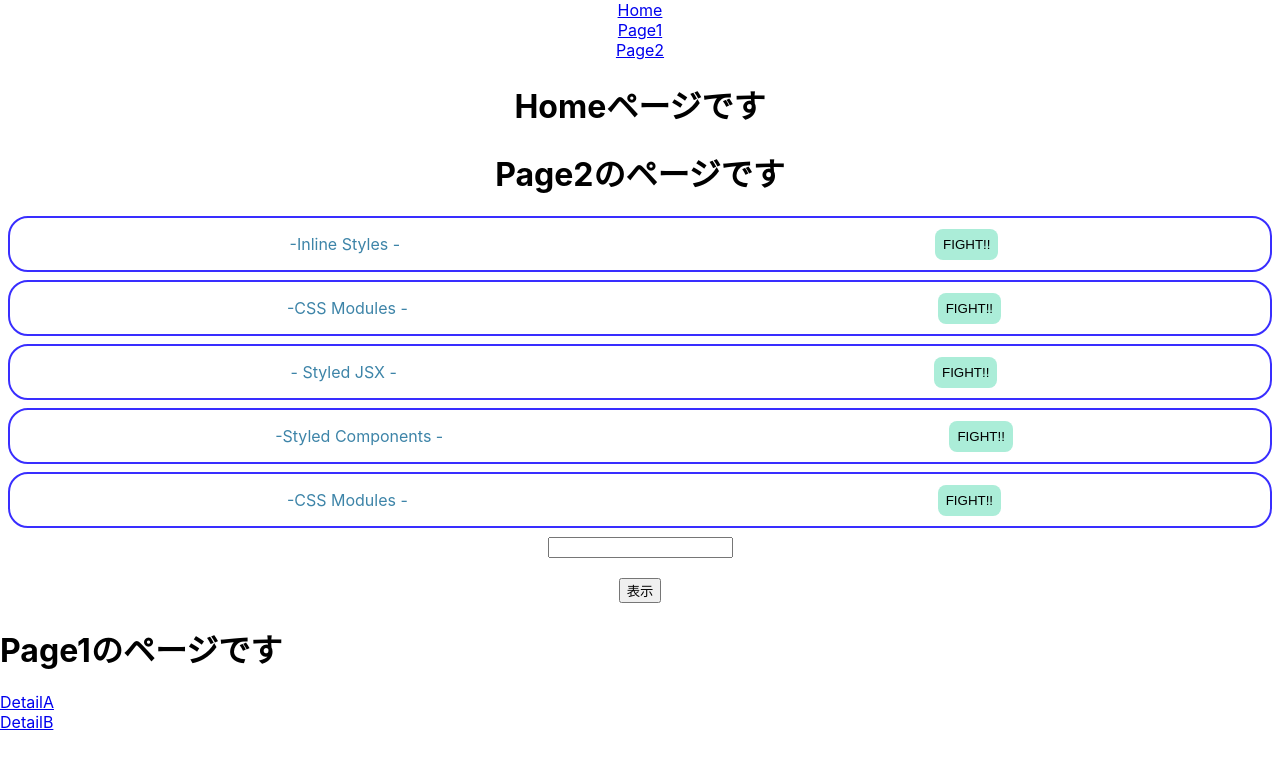
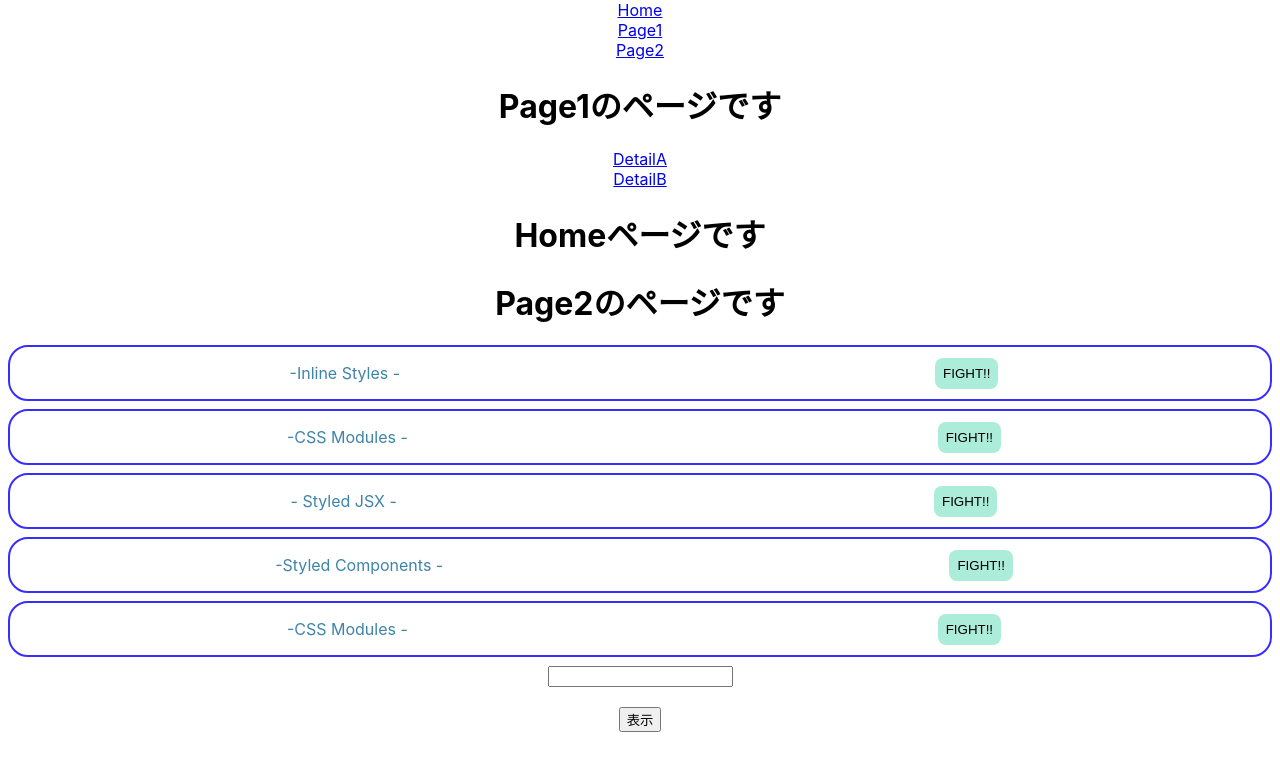
Before and after one commit to osuke-noguchi/react-study, a React (Create React App) app: page /page1 in a window 1280 px wide. Shown: the top 770 px of the page. Built offline with nearby package versions, Linux system fonts and the light colour scheme.

Commit message:
ルート定義

```diff
--- a/src/App.js
+++ b/src/App.js
@@ -1,5 +1,5 @@
 import { useCallback, useState } from 'react';
-import { BrowserRouter as Router, Link, Route, Switch } from 'react-router-dom';
+import { BrowserRouter, Link } from 'react-router-dom';
 import './App.css';
 import { ChildArea } from './ChildArea';
 import { InlineStyle } from './components/InlineStyle';
@@ -8,10 +8,8 @@ import { StyledJsx } from './components/StyledJsx';
 import { StyledComponents } from './components/StyledComponents';
 import { Emotion } from './components/Emotion';
 import { Home } from './Home';
-import { Page1 } from './Page1';
 import { Page2 } from './Page2';
-import { Page1DetailA } from './Page1DetailA';
-import { Page1DetailB } from './Page1DetailB';
+import { Router } from './router/Router.jsx';
 
 function App() {
   const [text, setText] = useState('');
@@ -24,13 +22,14 @@ function App() {
   const onClickClose = useCallback(() => setOpen(false), [setOpen]);
 
   return (
-    <Router>
+    <BrowserRouter>
       <div className="App">
         <Link to="/">Home</Link>
         <br />
         <Link to="/page1">Page1</Link>
         <br />
         <Link to="/page2">Page2</Link>
+        <Router />
         <Home />
         <Page2 />
         <InlineStyle />
@@ -44,28 +43,7 @@ function App() {
         <button onClick={onClickOpen}>表示</button>
         <ChildArea open={open} onClickClose={onClickClose} />
       </div>
-      <Switch>
-        <Route exact path="/">
-          <Home />
-        </Route>
-        <Route
-          path="/page1"
-          render={({ match: { url } }) => (
-            <Switch>
-              <Route exact path={url}>
-                <Page1 />
-              </Route>
-              <Route exact path={`${url}/detailA`}>
-                <Page1DetailA />
-              </Route>
-              <Route exact path={`${url}/detailB`}>
-                <Page1DetailB />
-              </Route>
-            </Switch>
-          )}
-        />
-      </Switch>
-    </Router>
+    </BrowserRouter>
   );
 }
 
--- /dev/null
+++ b/src/router/Page1Routes.jsx
@@ -0,0 +1,21 @@
+import { Page1 } from '../Page1';
+import { Page1DetailA } from '../Page1DetailA';
+import { Page1DetailB } from '../Page1DetailB';
+
+export const Page1Routes = [
+  {
+    path: '/',
+    exact: true,
+    children: <Page1 />,
+  },
+  {
+    path: '/detailA',
+    exact: false,
+    children: <Page1DetailA />,
+  },
+  {
+    path: '/detailB',
+    exact: false,
+    children: <Page1DetailB />,
+  },
+];
--- /dev/null
+++ b/src/router/Router.jsx
@@ -0,0 +1,29 @@
+import { Route, Switch } from 'react-router-dom';
+import { Home } from '../Home';
+import { Page1Routes } from './Page1Routes';
+
+export const Router = () => {
+  return (
+    <Switch>
+      <Route exact path="/">
+        <Home />
+      </Route>
+      <Route
+        path="/page1"
+        render={({ match: { url } }) => (
+          <Switch>
+            {Page1Routes.map((route) => (
+              <Route
+                key={route.path}
+                exact={route.exact}
+                path={`${url}${route.path}`}
+              >
+                {route.children}
+              </Route>
+            ))}
+          </Switch>
+        )}
+      />
+    </Switch>
+  );
+};
```
